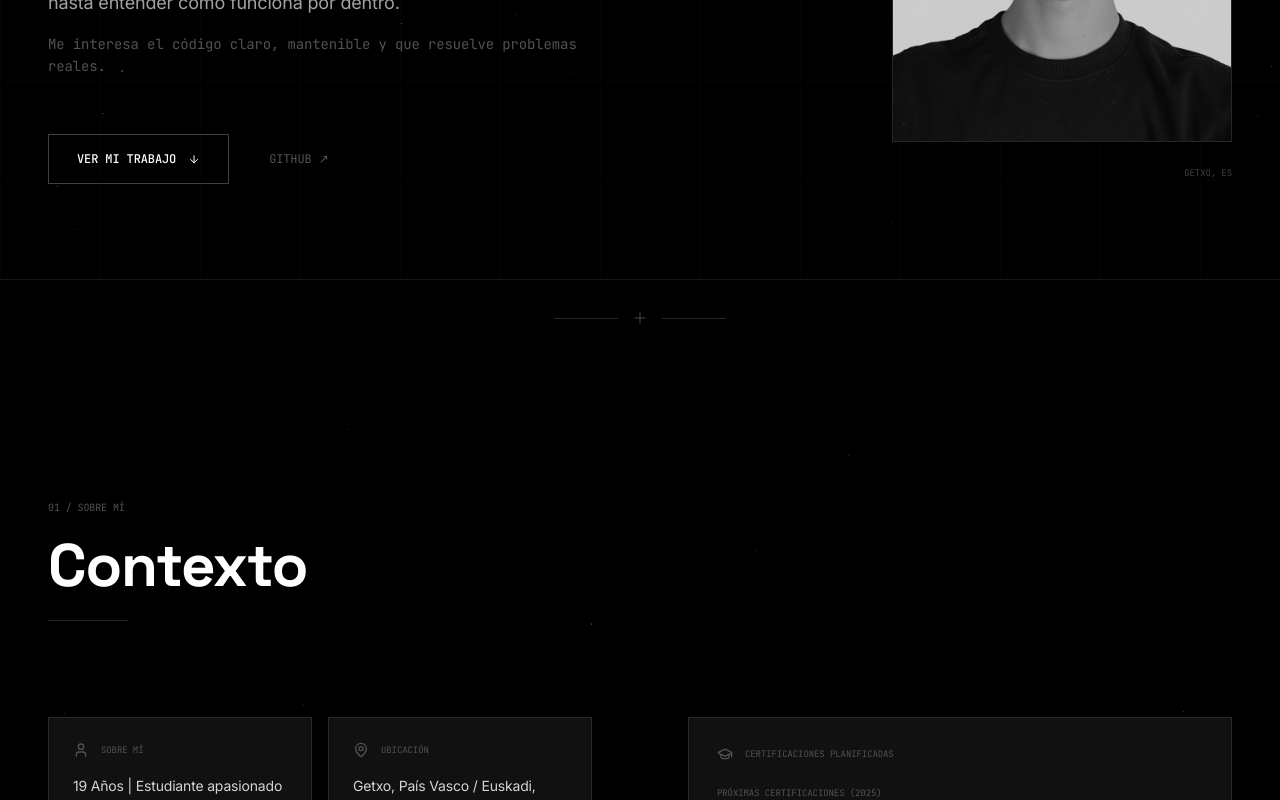
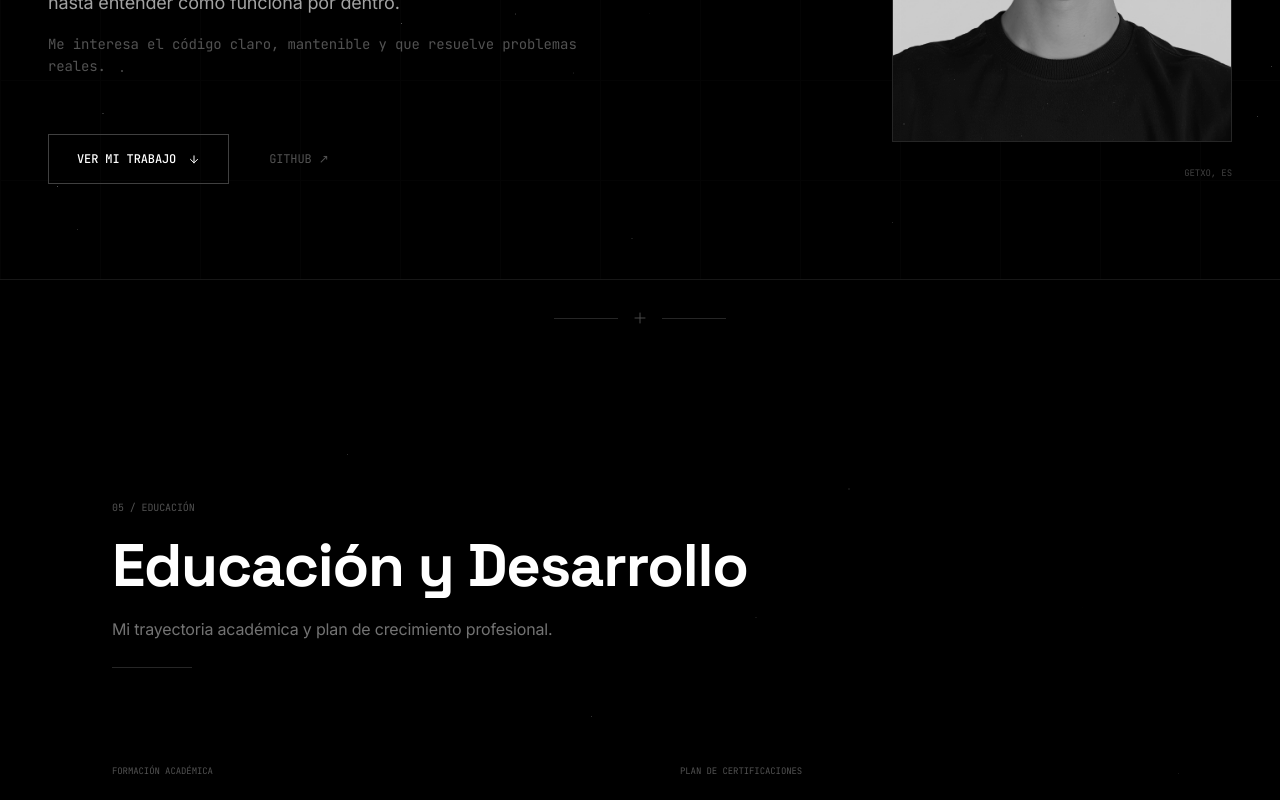
Before and after one commit to MarkDev82/portfolio, a React (Vite) app: page / in a window 1280 px wide. Shown: the part 520-1320 px from the top of the page. Built offline with nearby package versions, Linux system fonts and the light colour scheme.

Commit message:
Cambiar secciones

```diff
--- a/src/App.tsx
+++ b/src/App.tsx
@@ -2,7 +2,6 @@ import { useState } from 'react';
 import { AnimatePresence } from 'framer-motion';
 import { Navigation } from './components/Navigation';
 import { Hero } from './components/Hero';
-import { About } from './components/About';
 import { Skills } from './components/Skills';
 import { Projects } from './components/Projects';
 import { Experience } from './components/Experience';
@@ -31,8 +30,8 @@ function App() {
               <Hero />
             </div>
             <SectionDivider />
-            <div id="about">
-              <About />
+            <div id="education">
+              <Education />
             </div>
             <SectionDivider />
             <div id="skills">
@@ -47,10 +46,6 @@ function App() {
               <Experience />
             </div>
             <SectionDivider />
-            <div id="education">
-              <Education />
-            </div>
-            <SectionDivider />
             <div id="contact">
               <Contact />
             </div>
--- a/src/components/Footer.tsx
+++ b/src/components/Footer.tsx
@@ -24,7 +24,7 @@ export const Footer = () => {
   ];
 
   const quickLinks = [
-    { name: 'Sobre Mí', href: '#about' },
+    { name: 'Educación', href: '#education' },
     { name: 'Proyectos', href: '#projects' },
     { name: 'Experiencia', href: '#experience' },
     { name: 'Contacto', href: '#contact' }
--- a/src/components/Hero.tsx
+++ b/src/components/Hero.tsx
@@ -25,8 +25,8 @@ export const Hero = () => {
     return () => clearTimeout(timer);
   }, []);
 
-  const scrollToAbout = () => {
-    document.getElementById('about')?.scrollIntoView({ behavior: 'smooth' });
+  const scrollToEducation = () => {
+    document.getElementById('education')?.scrollIntoView({ behavior: 'smooth' });
   };
 
   const containerVariants = {
@@ -152,7 +152,7 @@ export const Hero = () => {
               variants={itemVariants}
             >
               <motion.button
-                onClick={scrollToAbout}
+                onClick={scrollToEducation}
                 className="group flex items-center gap-3 text-white border border-neutral-700 px-6 py-3.5 sm:px-7 sm:py-4 hover:border-white hover:bg-white hover:text-black transition-all duration-300"
                 whileHover={{ scale: 1.02 }}
                 whileTap={{ scale: 0.98 }}
--- a/src/components/Navigation.tsx
+++ b/src/components/Navigation.tsx
@@ -11,11 +11,10 @@ export const Navigation = () => {
   const { personal } = portfolioData;
 
   const navItems = [
-    { name: 'Sobre mí', href: '#about' },
+    { name: 'Educación', href: '#education' },
     { name: 'Skills', href: '#skills' },
     { name: 'Proyectos', href: '#projects' },
     { name: 'Experiencia', href: '#experience' },
-    { name: 'Educación', href: '#education' },
     { name: 'Contacto', href: '#contact' },
   ];
 
```
